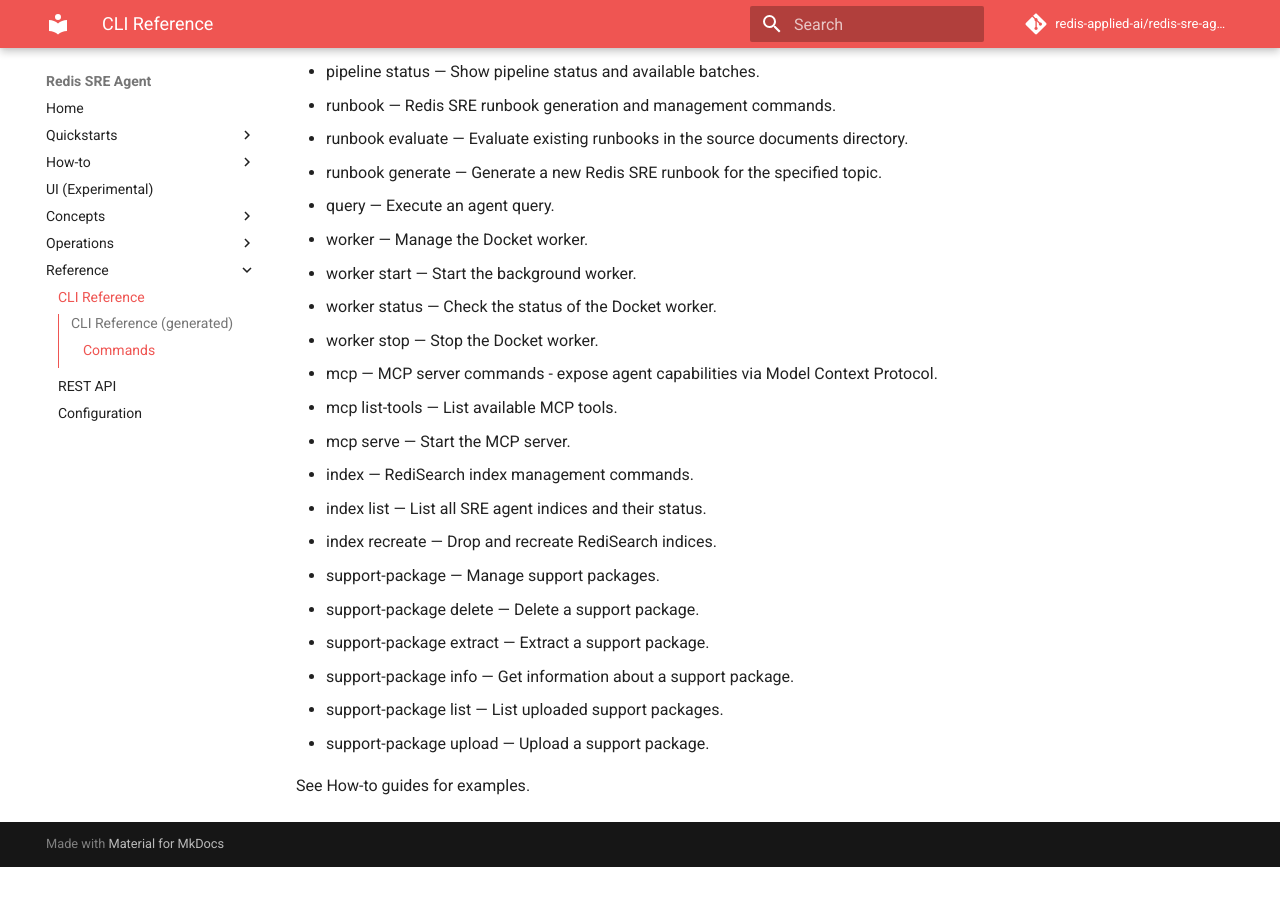
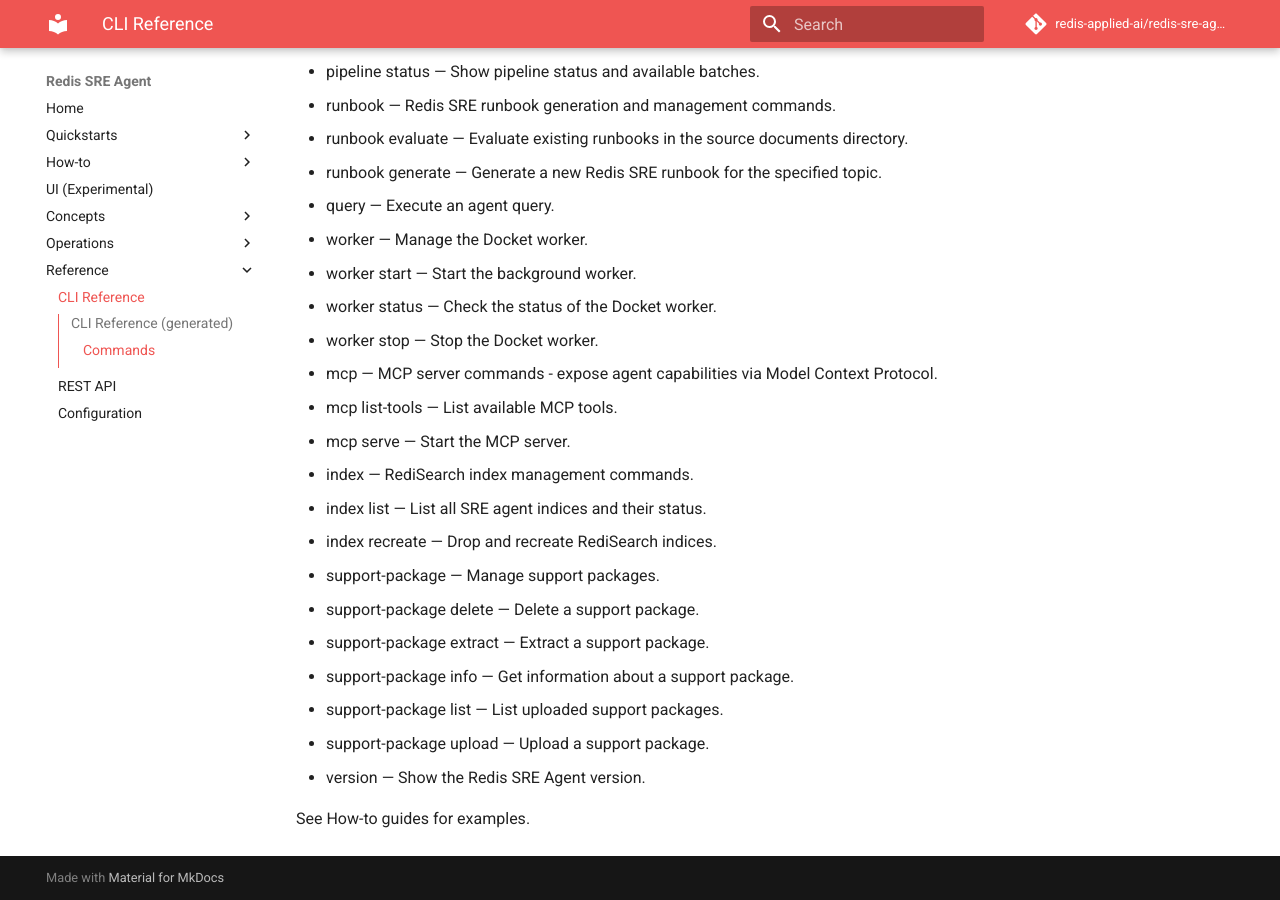
Before and after one commit to redis-applied-ai/redis-sre-agent, an MkDocs documentation site: the page built from docs/reference/cli.md, in a window 1280 px wide and 900 px high, scrolled down 1854 px. Built offline with MkDocs 1.6.1 and Material for MkDocs 9.7.7, drawn with Linux system fonts in a browser that asks for light colours; comment, search, counter and statistics services are not loaded; before the commit the page ends 2721 px from its top, so only the background shows below that.

Commit message:
Fix lint and regenerate reference docs

```diff
--- a/docs/reference/cli.md
+++ b/docs/reference/cli.md
@@ -74,5 +74,6 @@
 - support-package info — Get information about a support package.
 - support-package list — List uploaded support packages.
 - support-package upload — Upload a support package.
+- version — Show the Redis SRE Agent version.
 
 See How-to guides for examples.
--- a/redis_sre_agent/__init__.py
+++ b/redis_sre_agent/__init__.py
@@ -1,6 +1,6 @@
 """Redis SRE Agent - LangGraph-based infrastructure monitoring and incident response."""
 
-from importlib.metadata import version, PackageNotFoundError
+from importlib.metadata import PackageNotFoundError, version
 
 try:
     __version__ = version("redis-sre-agent")
```
